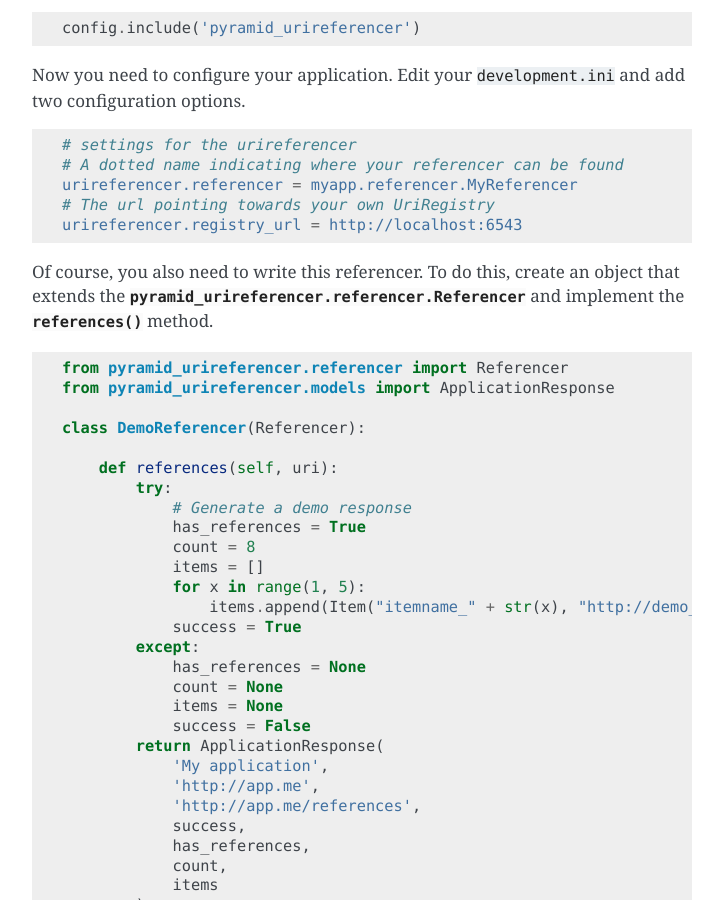
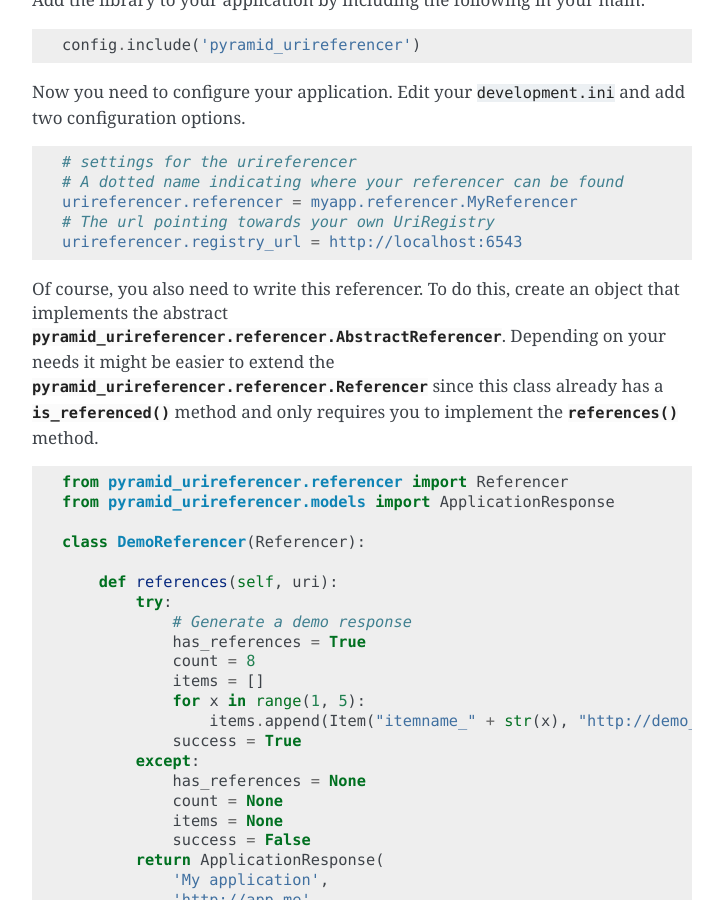
Before and after one commit to OnroerendErfgoed/uriregistry, a Sphinx documentation site: the page built from docs/source/development.rst, in a window 1280 px wide and 900 px high, scrolled down 1879 px. Shown: the whole window, without its empty margins (388-1111 px from the left). Built offline with Sphinx 7.4.7, drawn with Linux system fonts in a browser that asks for light colours.

Commit message:
Update development docs.

```diff
--- a/docs/source/development.rst
+++ b/docs/source/development.rst
@@ -95,6 +95,7 @@ Adding pyramid_urireferencer to an application
 
 When you want to add an application to the network of applications, you need to
 include the :mod:`pyramid_urireferencer` library. Add it to your
+
 :file:`requirements.txt` and :file:`setup.py` requirements.
 
 Add the library to your application by including the following in your main:
@@ -115,9 +116,13 @@ and add two configuration options.
     urireferencer.registry_url = http://localhost:6543
 
 Of course, you also need to write this referencer. To do this, create an object
-that extends the :class:`pyramid_urireferencer.referencer.Referencer` and
-implement the :meth:`~pyramid_urireferencer.referencer.Referencer.references`
-method.
+that implements the abstract
+:class:`pyramid_urireferencer.referencer.AbstractReferencer`. Depending on your
+needs it might be easier to extend the
+:class:`pyramid_urireferencer.referencer.Referencer` since this class already
+has a :meth:`~pyramid_urireferencer.referencer.AbstractReferencer.is_referenced`
+method and only requires you to implement the
+:meth:`~pyramid_urireferencer.referencer.AbstractReferencer.references` method.
 
 .. code-block:: python
 
```
